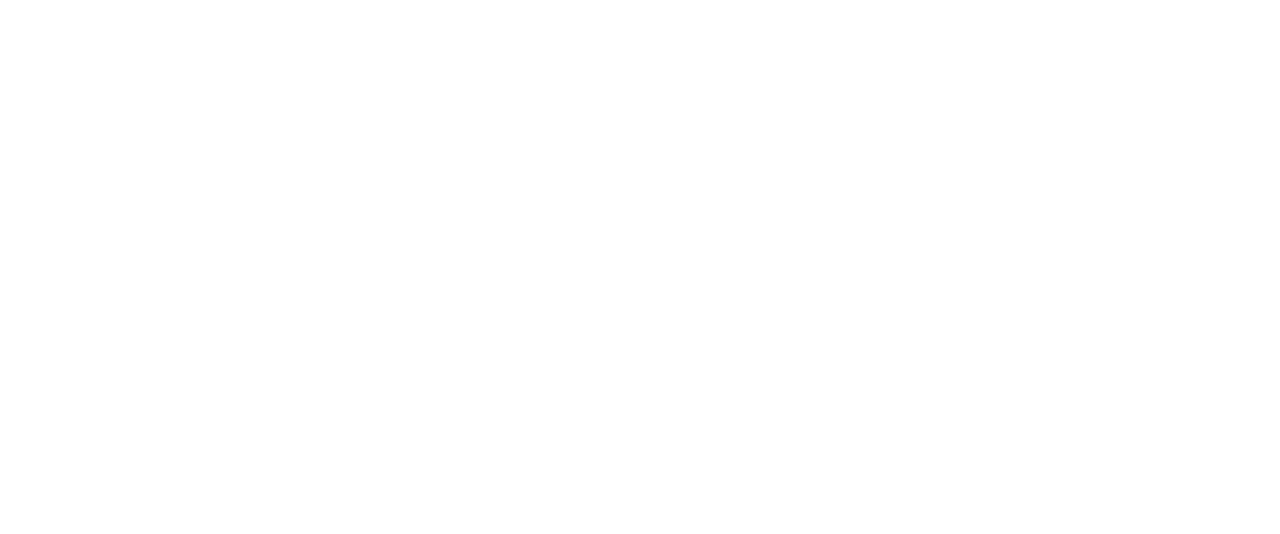
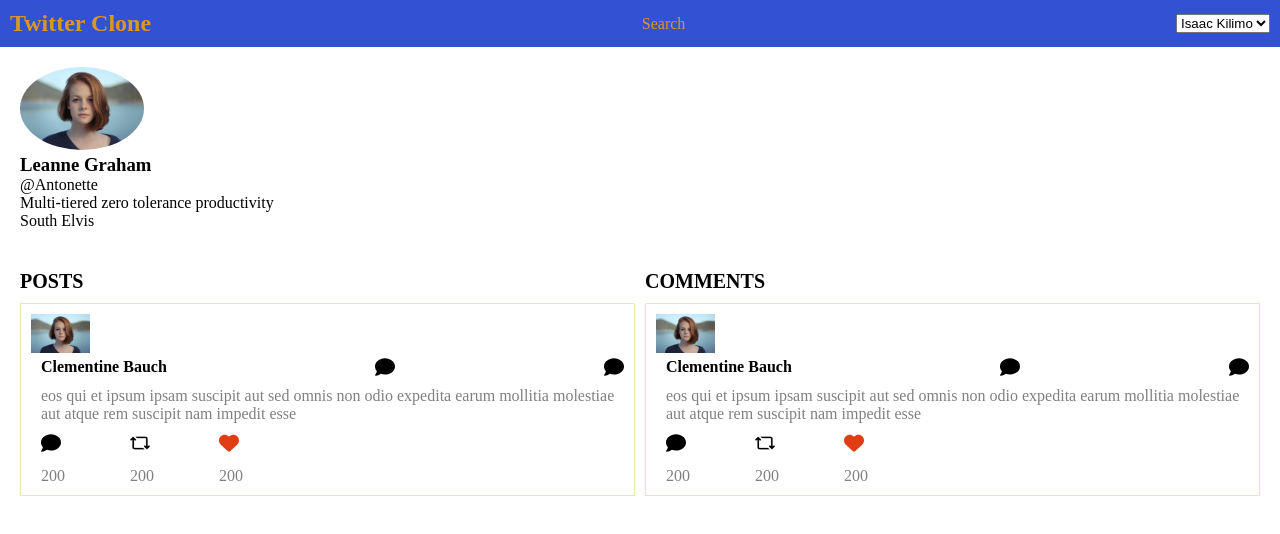
Before and after one commit to Isaac-kiptoo-kilimo/twitter-clone, a plain HTML site: page index.html in a window 1280 px wide. Drawn offline with Linux system fonts and the light colour scheme.

Commit message:
feat:added the style to the file

```diff
--- a/css/style.css
+++ b/css/style.css
@@ -0,0 +1,130 @@
+* {
+    box-sizing: border-box;
+    margin: 0;
+    padding: 0;
+}
+
+:root {
+    --bg-primary: #3252d3;
+    --primary-color: #fff;
+    --sec-color: #EFE2BA;
+    --blue-color: #4056a1;
+    --sec-sec-color: #D79922;
+}
+
+body {
+    background-color: var(--primary-color);
+    width: 100vw;
+    height: 100vh;
+}
+
+.header {
+    display: flex;
+    justify-content: space-between;
+    align-items: center;
+    padding: 10px;
+    background-color: var(--bg-primary);
+    color: #D79922;
+}
+
+.header h3 {
+    font-size: 24px;
+    font-weight: bold;
+    margin: 0; /* Remove default margin */
+}
+
+.search-input {
+    display: flex;
+    align-items: center;
+}
+
+.search-input input {
+    padding: 8px;
+    font-size: 16px;
+    border: none;
+    border-radius: 5px;
+    margin-left: 10px;
+}
+
+.user-profile {
+    display: flex;
+    flex-direction: column;
+    align-items: flex-start; /* Align to the left */
+    padding: 20px;
+}
+
+.user-profile img {
+    border-radius: 50%;
+}
+
+.content-main {
+    display: flex;
+    gap: 10px; /* Adjusted gap between posts and comments */
+    padding: 20px;
+}
+
+.posts,
+.comments {
+    flex: 1;
+}
+
+.posts h3,
+.comments h3 {
+    font-size: 20px;
+    font-weight: bold;
+    margin-bottom: 10px;
+}
+
+.posts-content,
+.comments-content {
+    border: 1px solid var(--sec-color);
+    padding: 10px;
+    display: flex;
+    flex-direction: column; /* Adjusted to column layout */
+}
+
+.post-img,
+.comment-img {
+    width: 10%;
+}
+
+.post-description,
+.comment-description {
+    flex: 1;
+    padding-left: 10px;
+}
+
+.post-title,
+.comment-title {
+    display: flex;
+    justify-content: space-between;
+    align-items: center;
+}
+
+.comment-description p,
+.post-description p {
+    margin-top: 10px;
+    color: gray;
+}
+
+.content-bottom,
+.commnent-bottom {
+    display: flex;
+    gap: 4rem;
+    /* justify-content: space-between; */
+    align-items: center;
+    margin-top: 10px;
+}
+
+.comment-icon img,
+.twitt-icon img,
+.like-icon img {
+    width: 20px;
+    margin-right: 5px;
+}
+
+.comment-icon p,
+.twitt-icon p,
+.like-icon p {
+    color: gray;
+}
--- a/index.html
+++ b/index.html
@@ -1,13 +1,103 @@
 <!DOCTYPE html>
 <html lang="en">
-<head>
-    <meta charset="UTF-8">
-    <meta name="viewport" content="width=device-width, initial-scale=1.0">
-    <link rel="stylesheet" href="./css/style.css">
+  <head>
+    <meta charset="UTF-8" />
+    <meta name="viewport" content="width=device-width, initial-scale=1.0" />
+    <link rel="stylesheet" href="./css/style.css" />
     <title>Twitter Clone</title>
-</head>
-<body>
+  </head>
+  <body>
+    <header class="header">
+      <h3>Twitter Clone</h3>
+      <label for="search users">Search</label>
+      <select id="userSelect" name="users">
+        <option value="">Isaac Kilimo</option>
+        <option value="">Isaac Kilimo</option>
+        <option value="">Isaac Kilimo</option>
+        <option value="">Isaac Kilimo</option>
+        <option value="">Isaac Kilimo</option>
+        <option value="">Isaac Kilimo</option>
 
+      </select>
+    </header>
+    <main class="main">
+        <div class="user-profile">
+            <div class="profile-img">
+                <img src="./images/christopher-campbell.jpg" alt="profile" width="10%" >
+            </div>
+            <h3>Leanne Graham</h3>
+            <p>@Antonette</p>
+            <p>Multi-tiered zero tolerance productivity</p>
+            <p>
+                South Elvis</p>
+        </div>
+        <div class="content-main">
+            <div class="posts">
+                <h3>POSTS</h3>
+                <div class="posts-content">
+                    <div class="post-img">
+                        <img src="./images/christopher-campbell.jpg" width="100%" alt="">                    </div>
+                    <div class="post-description">
+                        <div class="post-title">
+
+                            <h4>Clementine Bauch</h4>
+                            <img src="./images/comment-solid.svg" width="20px" alt="">
+                            <img src="./images/comment-solid.svg" width="20px" alt="">
+                        </div>
+                        <p>eos qui et ipsum ipsam suscipit aut sed omnis non odio expedita earum mollitia molestiae aut atque rem suscipit nam impedit esse</p>
+                       <div class="content-bottom">
+                        <div class="comment-icon">
+                            <img src="./images/comment-solid.svg" width="20px" alt="">
+                            <p>200</p>
+                        </div>
+                        <div class="twitt-icon">
+                            <img src="./images/retweet.png" width="20px" alt="">
+                            <p>200</p>
+                            </div>
+                            <div class="like-icon">
+                                <img src="./images/heart-solid.svg" width="20px" alt="">
+                                <p>200</p>
+                                </div>
+
+                       </div>
+
+                    </div>
+                </div>
+            </div>
+            <div class="comments">
+                <h3>COMMENTS</h3>
+                <div class="comments-content">
+                    <div class="comment-img">
+                        <img src="./images/christopher-campbell.jpg" width="100%" alt="">                    </div>
+                    <div class="comment-description">
+                        <div class="comment-title">
+
+                            <h4>Clementine Bauch</h4>
+                            <img src="./images/comment-solid.svg" width="20px" alt="">
+                            <img src="./images/comment-solid.svg" width="20px" alt="">
+                        </div>
+                        <p>eos qui et ipsum ipsam suscipit aut sed omnis non odio expedita earum mollitia molestiae aut atque rem suscipit nam impedit esse</p>
+                       <div class="commnent-bottom">
+                        <div class="comment-icon">
+                            <img src="./images/comment-solid.svg" width="20px" alt="">
+                            <p>200</p>
+                        </div>
+                        <div class="twitt-icon">
+                            <img src="./images/retweet.png" width="20px" alt="">
+                            <p>200</p>
+                            </div>
+                            <div class="like-icon">
+                                <img src="./images/heart-solid.svg" width="20px" alt="">
+                                <p>200</p>
+                                </div>
+
+                       </div>
+
+                    </div>
+                </div>
+            </div>
+        </div>
+    </main>
     <script src="index.js"></script>
-</body>
+  </body>
 </html>
```
Also changed, not shown: images/background.jpg (added), images/certificate-solid.svg (added), images/christopher-campbell.jpg (added), images/comment-regular.svg (added), images/comment-solid.svg (added), images/heart-solid.svg (added), images/retweet.png (added), images/twitter.svg (added).
